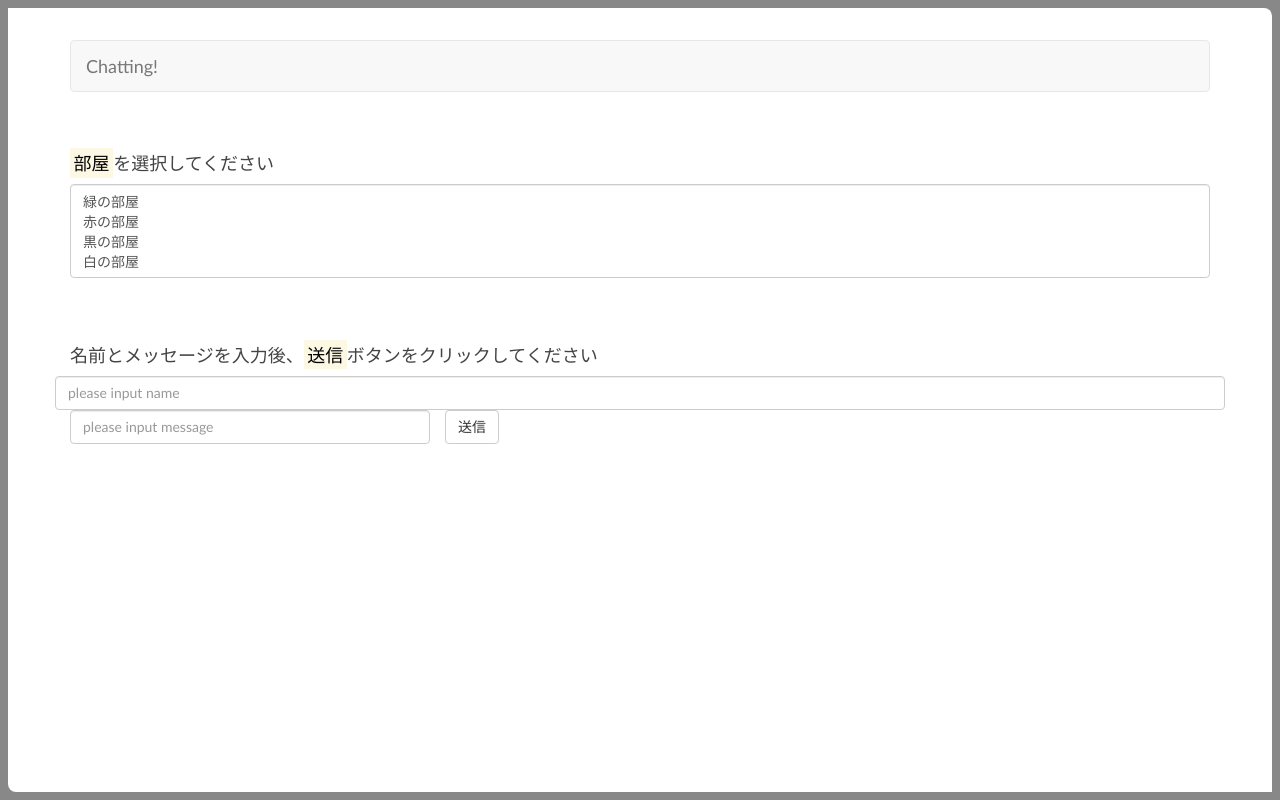
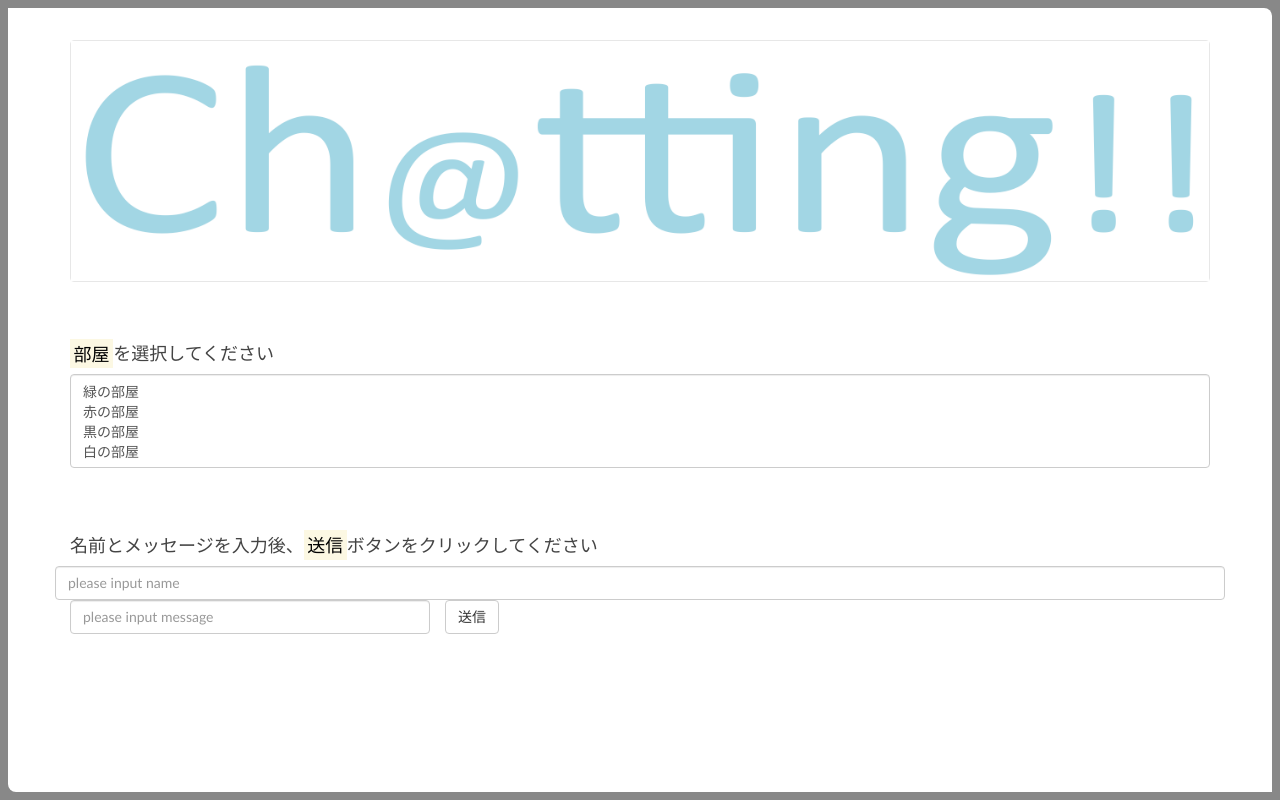
Before and after one commit to pollseed/hogechan-io-socket, a website: page index.html in a window 1280 px wide. Drawn offline with nearby package versions, Linux system fonts and the light colour scheme; no server answers.

Commit message:
add logo image

```diff
--- a/index.html
+++ b/index.html
@@ -22,7 +22,9 @@
       <br><br>
 
       <nav class="navbar navbar-default">
-        <a class="navbar-brand" href="/">Chatting!</a>
+        <a href="/">
+          <img src="/img/logo.png" class="img-responsive" alt="Responsive image">
+        </a>
       </nav>
 
       <br><br>
```
Also changed, not shown: public/img/logo.png (added).
